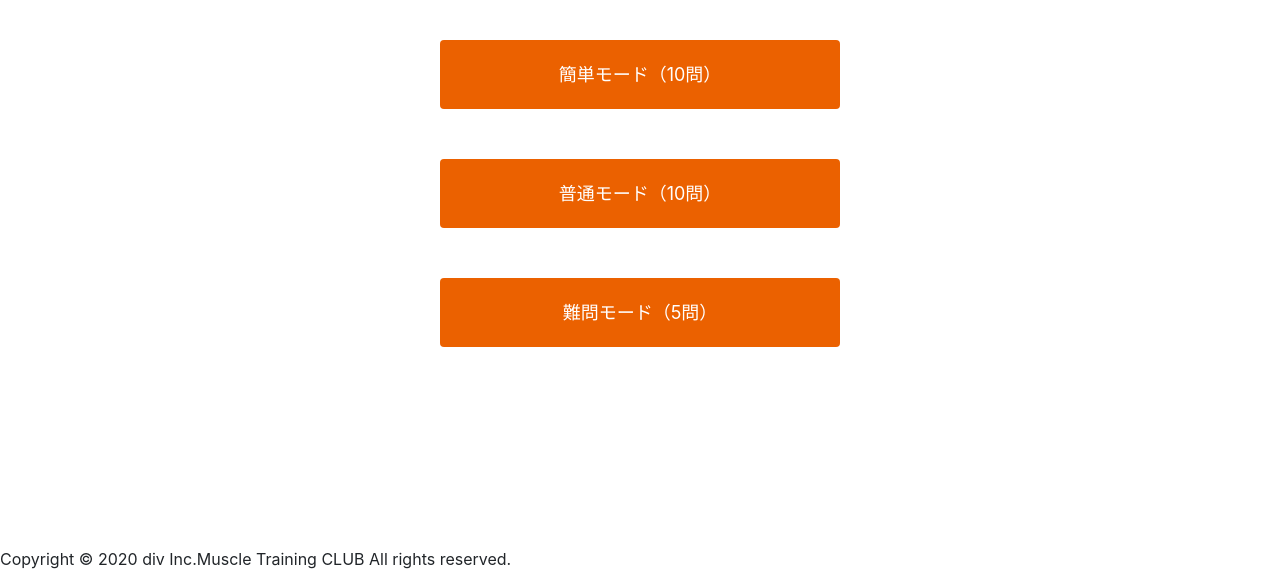
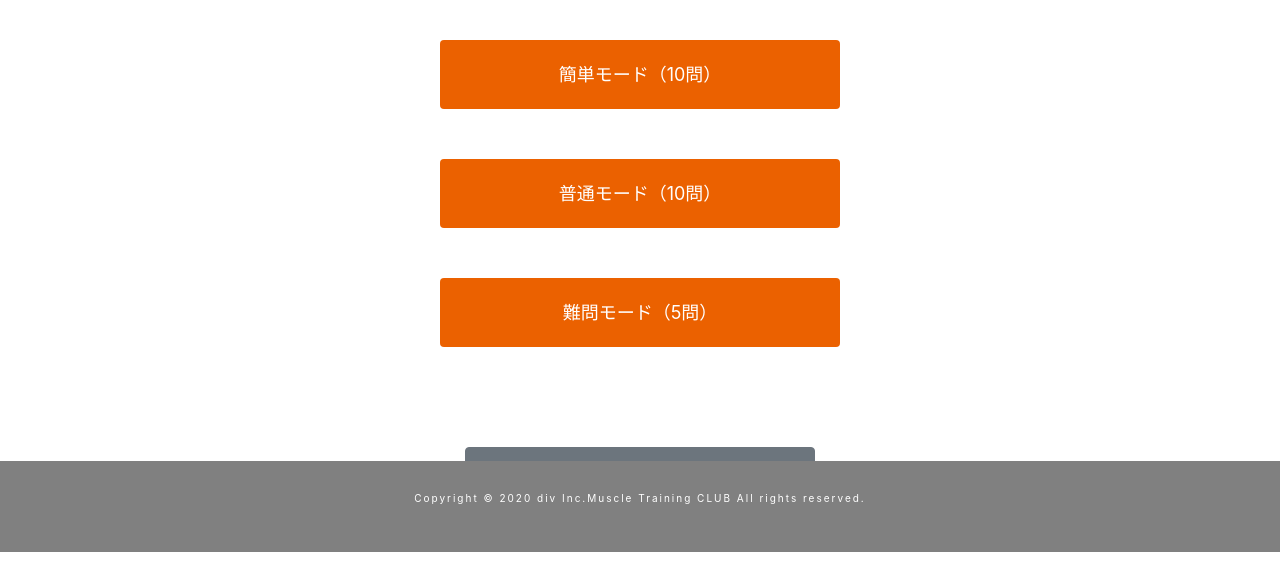
Before and after one commit to echigawa0921/quiz_js_app, a plain HTML site: page top.html in a window 1280 px wide. Shown: the part 248-835 px from the top of the page. After the commit the page ends 800 px from the top, so only its background shows below. Drawn offline with nearby package versions, Linux system fonts and the light colour scheme.

Commit message:
start画面追加

```diff
--- a/style.css
+++ b/style.css
@@ -91,6 +91,14 @@
      width: 400px;
      font-size: 18px;
  }
+ .btn-secondary{
+    margin-top: 100px;
+    padding: 20px;
+    flex-direction: column;
+    align-items: center;
+    width: 350px;
+    font-size: 18px;
+ }
  .start-btn--orange{
     padding: 20px;
     flex-direction: column;
@@ -110,6 +118,20 @@
    background: #f56500;
  }
 
+ .footer {
+    background-color: gray;
+    bottom: 0; /*下に固定*/
+    padding: 30px 0;
+    position: center;
+    position: absolute;
+    width: 100%;
+  }
+  .copyright {
+    font-size: 10px;
+    color: white;
+    text-align: center;
+    letter-spacing: 2px;
+  }
 
  @media screen and (max-width: 640px) {
     .menu {
--- a/top.html
+++ b/top.html
@@ -18,7 +18,7 @@
 
 
     <header class="header">
-        <div class="main-title">Quiz I know</div>
+        <a href="start.html" div class="main-title">Quiz I know</a>
       <ul class="menu">
         <li class="menu-item"><a href="start.html" class="menu-item-link">HOME</a></li>
 
@@ -31,11 +31,13 @@
 
       <nav class="sp-nav">
         <ul>
-          <li><a href="/contact/:id">愛好会概要</a></li>
-          <li><a href="/posts/list">投稿一覧</a></li>
-          <li><a href="/contact" class="menu-item-link">お問い合わせ</a></li>
-          <li><a href="/posts/new">成果報告</a></li>
+          <li class="menu-item"><a href="top.html" class="menu-item-link">HOME</a></li>
 
+          <div class="user_nav grid-6">
+           </div>
+            <li class="menu-item">
+            <a class="menu-item-link menu-item-link-btn" href="index.html">クイズに挑戦</a>
+          </li>
           <li class="close"><span>閉じる</span></li>
        </ul>
       </nav>
@@ -52,7 +54,9 @@
             <a href="index.html" class="btn btn--orange">普通モード（10問）</a>
             <a href="index.html" class="btn btn--orange">難問モード（5問）</a>
         </div>
-        <div class="easy-quiz"></div>
+        <div class="mode-select">
+            <a href="start.html" button type="button" class="btn btn-secondary">スタート画面に戻る</a>
+        </div>
     </body>
       <footer class="footer">
         <p class="copyright">Copyright © 2020 div Inc.Muscle Training CLUB All rights reserved.</p>
```
Also changed, not shown: index.html (+1 -1 lines), start.html (+7 -5 lines), app.js (line endings or trailing spaces).
